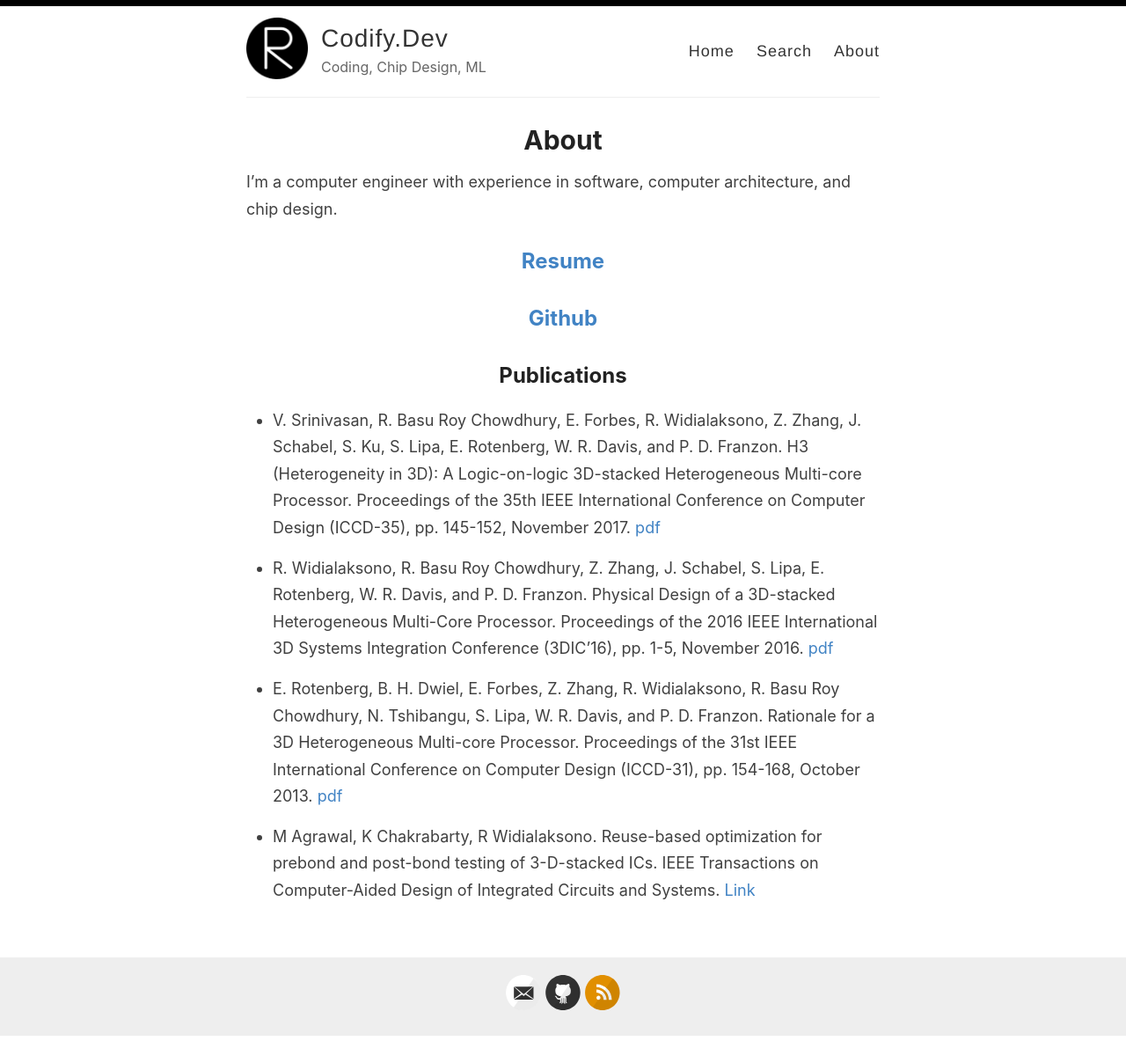
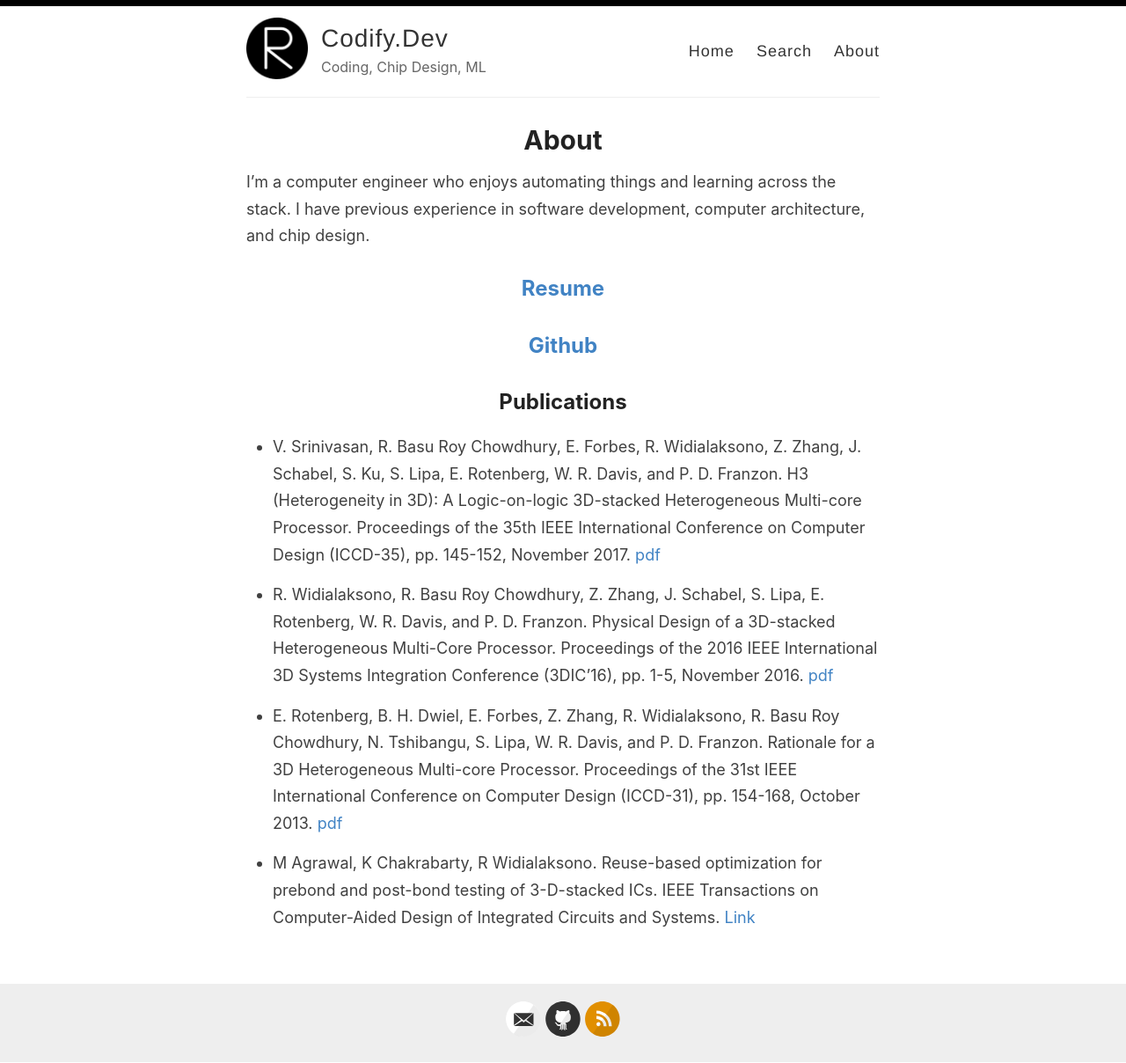
Before and after one commit to codifydev/codifydev.github.io, a Jekyll site: the page built from _pages/about.md, in a window 1280 px wide. Shown: the whole page at 88% size. Built offline with Jekyll 4.4.1, drawn with Linux system fonts in a browser that asks for light colours; before the commit the page ends 1177 px from its top, so only the background shows below that.

Commit message:
update about

```diff
--- a/_pages/about.md
+++ b/_pages/about.md
@@ -4,7 +4,8 @@ title: About
 permalink: /about/
 ---
 
-I'm a computer engineer with experience in software, computer architecture, and chip design.
+I'm a computer engineer who enjoys automating things and learning across the stack.
+I have previous experience in software development, computer architecture, and chip design.
 
 ## [Resume](https://codify.dev/resume)
 
```
